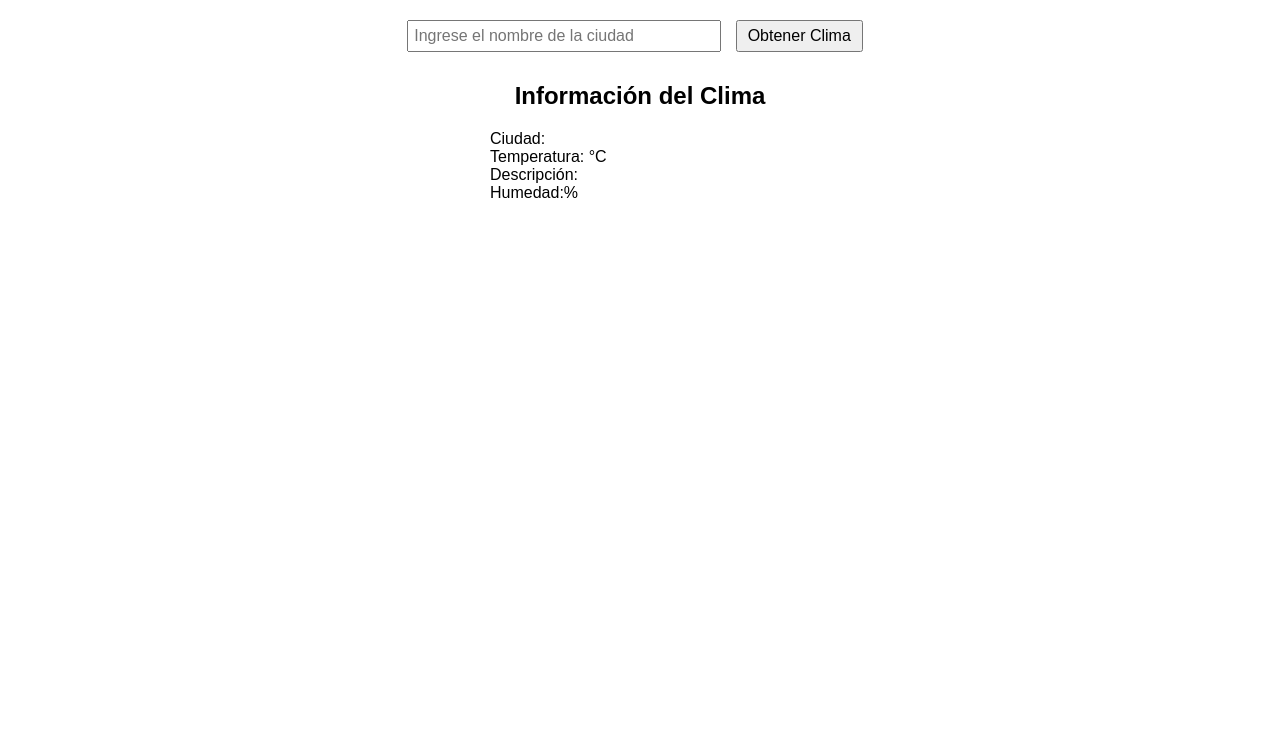
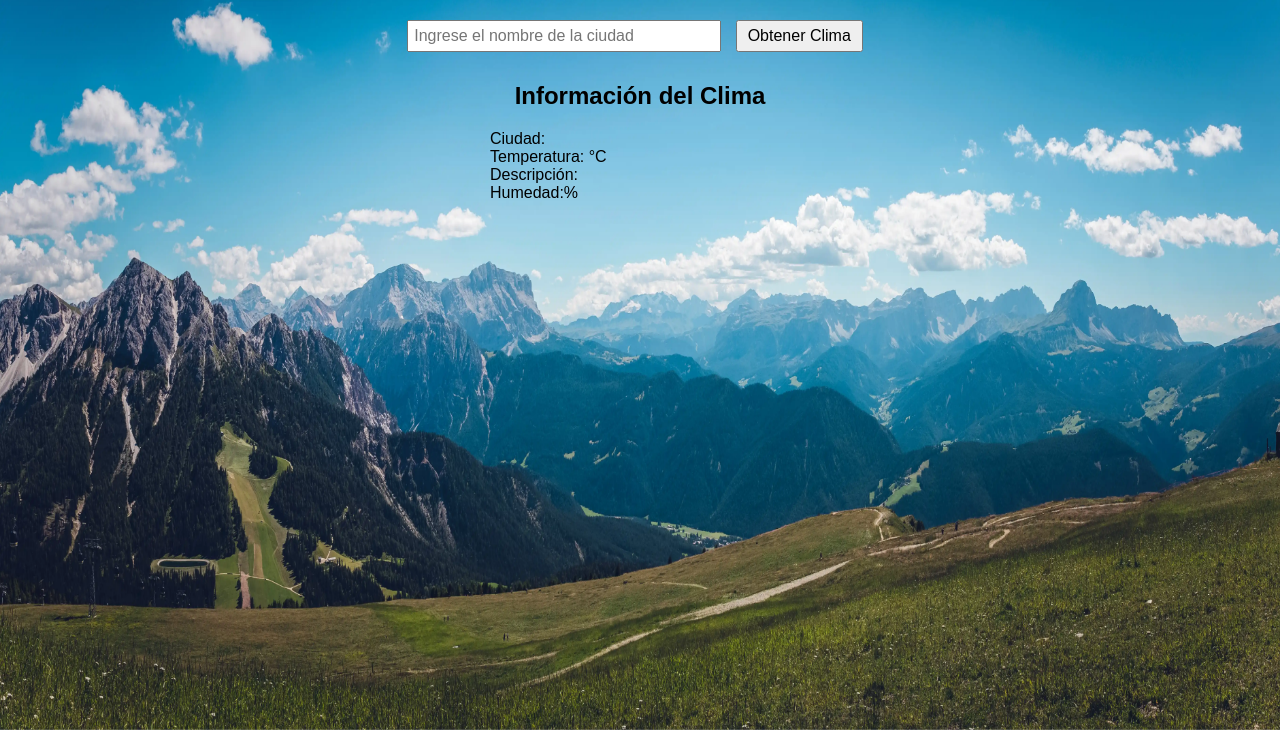
Before and after one commit to MartinML9/ProyectoJavascript, a plain HTML site: page index.html in a window 1280 px wide. Shown: the part 70-800 px from the top of the page. Drawn offline with Linux system fonts and the light colour scheme; no server answers.

Commit message:
se agrega imagen de background

```diff
--- a/JS/PronosticoClima.js
+++ b/JS/PronosticoClima.js
@@ -37,7 +37,7 @@ boton.addEventListener("click", function(event) {
     }
 });
 
-const apiKey = '';
+const apiKey = '62c4f021529f44f85682ea32aed444a4';
 
 fetch(`https://api.openweathermap.org/data/2.5/weather?q=San%20Juan,ar&appid=${apiKey}`)
   .then(response => response.json())
--- a/css/style.css
+++ b/css/style.css
@@ -1,6 +1,22 @@
 body {
   font-family: Arial, sans-serif;
   margin: 20px;
+}
+
+.background-image{
+  position: fixed;
+  top: 0;
+  left: 0;
+  width: 100%;
+  height: 100%;
+  z-index: -1;
+
+}
+
+.background-image img{
+  height: 100%;
+  width: 100%;
+  z-index: -1;
 }
 
 h1,
--- a/index.html
+++ b/index.html
@@ -8,6 +8,9 @@
     <title>Pronostico del clima</title>
   </head>
   <body>
+    <div class="background-image">
+      <img src="./resources/wallpaper.webp" alt="alskdqw">
+    </div>
     <h1>Aplicación de Clima</h1>
 
     <form action="#" method="GET">
```
Also changed, not shown: resources/wallpaper.webp (added).
